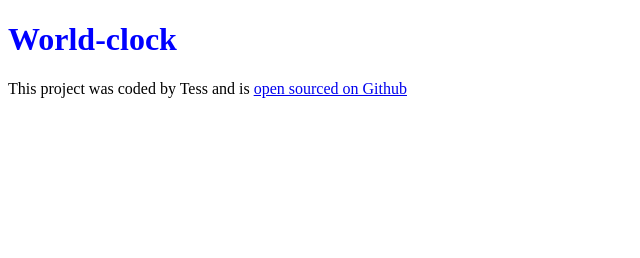
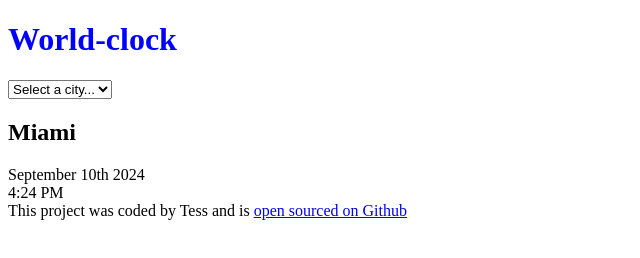
Before and after one commit to TessRuvimbo/World-clock, a plain HTML site: page index.html in a window 1280 px wide. Shown: the whole page, without its empty margins (0-640 px from the left). Drawn offline with Linux system fonts and the light colour scheme.

Commit message:
added basic html

```diff
--- a/index.html
+++ b/index.html
@@ -7,7 +7,19 @@
     <title>World-clock- Tess Gombera</title>
 </head>
 <body>
+    <div class="container">
     <h1>World-clock</h1>
+    <select><option value="">Select a city...</option>
+        <option value="London">London</option>
+        <option value="Harare">Harare</option>
+        <option value="Tokyo">Tokyo</option>
+    </select>
+    <div class="city">
+        <h2>Miami</h2>
+        <div class="date">September 10th 2024</div>
+        <div class="time">4:24 PM</div>
+    </div>
+    </div>
     <footer>This project was coded by Tess and is <a href="https://github.com/TessRuvimbo/World-clock" target="blank">open sourced on Github</a></footer>
     <script src="index.js"></script>
 </body>
```
